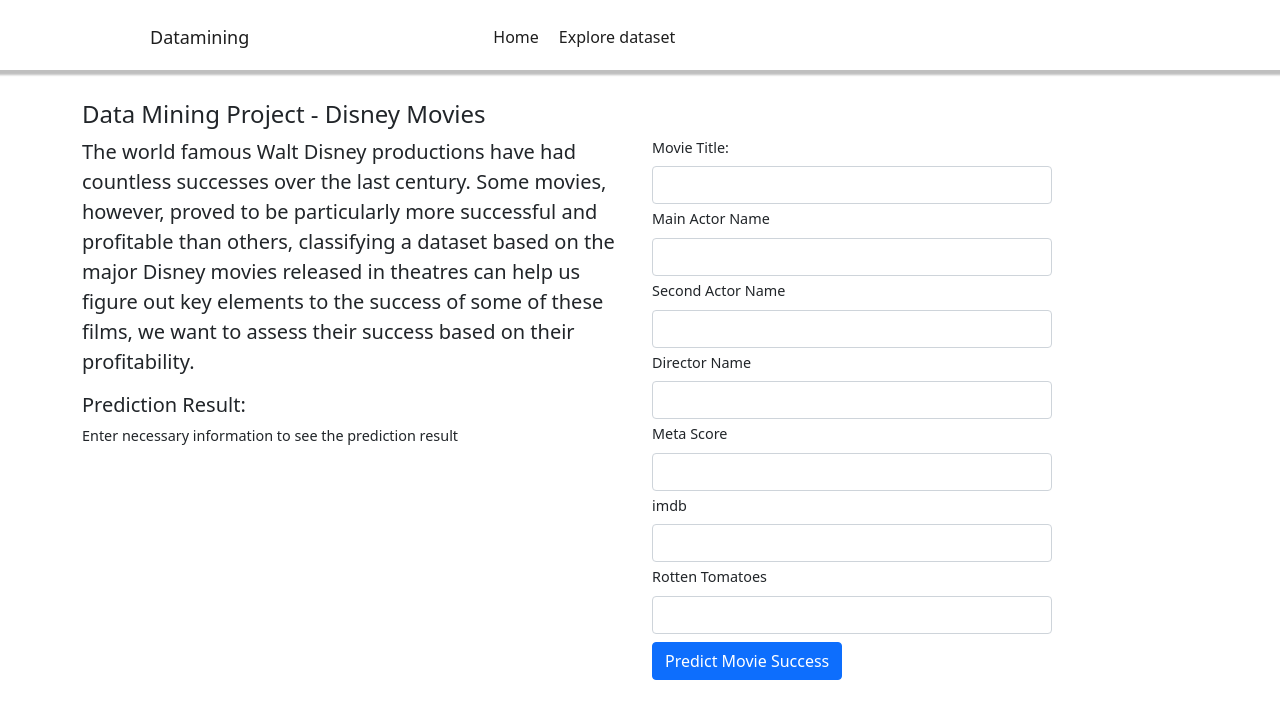
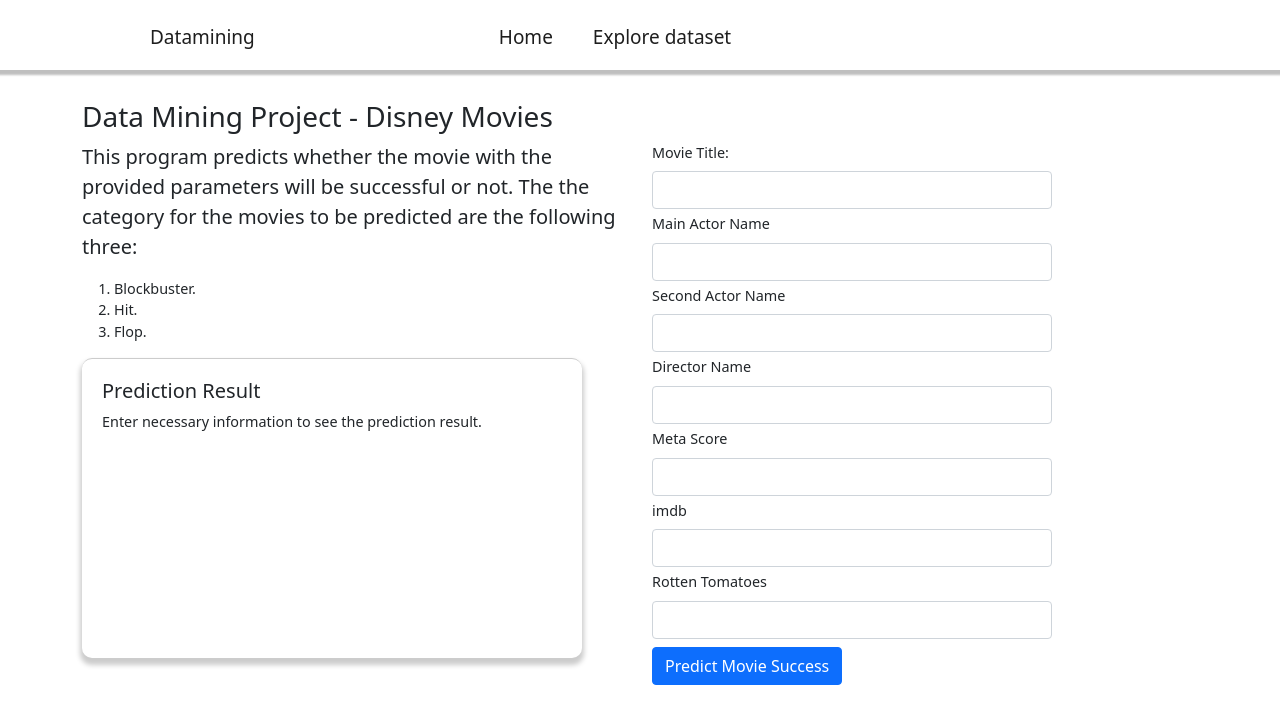
Before and after one commit to turinaf/Data-mining, a Django app: page / in a window 1280 px wide. Shown: the top 724 px of the page. Run offline with Django 4.2, Linux system fonts and the light colour scheme; parts of the project's set-up code (start-up, migrations or seed data) failed here and were passed over; some libraries are stand-ins or nearby versions.

Commit message:
We update & data summary

```diff
--- a/webapp/movie_class/static/css/style.css
+++ b/webapp/movie_class/static/css/style.css
@@ -1,10 +1,13 @@
 
 .nav-menu{
+    top: 0;
     display:  flex;
     width: 100%;
     background-color: #fff;
     height: 70px;
     box-shadow: 0 3px  2px 2px #bfbfbf;
+    position: fixed;
+    z-index: 3;
 }
 .logo{
     display: block;
@@ -14,7 +17,7 @@
 .logo p a{
   text-decoration: none;
   line-height: 70px;
-  font-size: 18px;
+  font-size: 19px;
   color: #1e1e1e;
 }
 .nav-menu ul{
@@ -26,37 +29,56 @@
 .nav-menu ul li{
     display: block;
     padding: 2px 10px;
+    margin-right: 20px;
+}
+.nav-menu ul li:hover{
+    border-bottom: #1e1e1e solid 2px;
 }
 .nav-menu ul li a{
     line-height: 70px;
     text-decoration: none;
     color: #1e1e1e;
-    font-size: 18;
+    font-size: 19px;
 }
 .container{
-    margin-top: 30px;
+    margin-top: 100px;
     font-size: 0.9rem;
 }
 
-/* .main-p{
-    font-size: 11px !important;
+/* #containerbg{
+    background-image: linear-gradient(rgba(0, 0, 0, 0.6),rgba(0, 0, 0, 0.6));
+    background-position: center;
+    background-size: cover;
+    background-repeat: no-repeat;
 } */
 .form-container form{
     width: 400px;
 }
-.result_container{
-    /* display: none; */
-}
-.disp-none{
-    display: none;
-}
+
+
 /* Data Explore page styling */
-.data-table{
+.dataset-page{
     display: block;
     margin: 0 auto;
     width: 80%;
-    height: 50vh;
+    justify-content: center;
+}
+h4{
+    padding: 20px;
+    margin-bottom: 10px;
+}
+.table-header{
+  padding: 10px;
+  margin-bottom: 10px;
+}
+.data-table{
+    width: 100%;
+    height: 300px;
+    margin-bottom: 20px;
     overflow: scroll;
+    background-color: #303841;
+    color: #fff;
+    font-family: 'Lucida Sans', 'Lucida Sans Regular', 'Lucida Grande', 'Lucida Sans Unicode', Geneva, Verdana, sans-serif;
 }
 
 .data-table table{
@@ -69,3 +91,22 @@
     border:  1px solid #ccc;
     font-size: 12px;
 }
+
+.result_div{
+    display: block;
+    box-shadow: 0px 5px 5px 2px #ccc;
+    border-radius: 10px;
+    width: 500px;
+    padding: 20px;
+    min-height: 300px;
+    border-top: 1px solid #ccc;
+}
+
+.summary{
+    padding: 20px;
+    margin-bottom: 10px;
+    width: 100%;
+    height: fit-content;
+    background-color: #373737;
+    color: #fff;
+}
--- a/webapp/movie_class/templates/movie_class/home.html
+++ b/webapp/movie_class/templates/movie_class/home.html
@@ -4,19 +4,51 @@
 
 {% block content %}
 
-<h4>Data Mining Project -  Disney Movies</h4>
+<h3>Data Mining Project -  Disney Movies</h3>
 <div class="row">
     <div class="col-md-6 main-p">
-        <p class="lead">The world famous Walt Disney productions have had countless successes over the last century. Some movies, however, proved to be particularly more successful and profitable than others, classifying a dataset based on the major Disney movies released in theatres can help us figure out key elements to the success of some of these films, we want to assess their success based on their profitability.
+        <p class="lead">
+            This program predicts whether the movie with the provided parameters will be successful or not.
+            The the category for the movies to be predicted are the following three:
+            <ol>
+                <li>Blockbuster.</li>
+                <li>Hit.</li>
+                <li>Flop.</li>
+            </ol>
         </p>
         <div class="result_div">
-            <h5 class="">Prediction Result:</h5>
-            <p >Enter necessary information to see the prediction result</p>
-        {% if result != null %}
-
-            <h5>Movie Title: {{title}}</h5>
-            <p>Prediction Result: {{result}}</p>
-            <p>Explanation: Lorem ipsum dolor sit amet consectetur adipisicing elit. Quaerat veritatis iste aperiam voluptatum ducimus commodi natus quae numquam nihil adipisci doloremque consequatur voluptas impedit, saepe inventore doloribus. Fugit, hic asperiores.</p>
+            <h5 class="">Prediction Result</h5>
+            <p >Enter necessary information to see the prediction result.</p>
+           {% if result != null %}
+             <h6>The information you provided: </h6>
+             <div style="padding: 2px; margin-bottom: 20px; ">
+             <table >
+                <thead>
+                    <tr>
+                        <th>Title</th>
+                        <th>Director</th>
+                        <th>Main Actor</th>
+                        <th>Second actor</th>
+                        <th>Metatcore</th>
+                        <th>imdb</th>
+                        <th>Rotten tomatoes</th>
+                    </tr>
+                </thead>
+                <tbody>
+                    <tr>
+                        <td>{{title}}</td>
+                        <td>{{director}}</td>
+                        <td>{{m_actor}}</td>
+                        <td>{{s_actor}}</td>
+                        <td>{{metascore}}</td>
+                        <td>{{imdb}}</td>
+                        <td>{{rotten_tomatoes}}</td>
+                    </tr>
+                </tbody>
+             </table>
+            </div>
+            <p> <Strong>Prediction Result: </Strong> {{result}}</p>
+            <p><strong>Explanation: </strong>{{explanation}}.</p>
 
         {% endif %}
        </div>
--- a/webapp/movie_class/urls.py
+++ b/webapp/movie_class/urls.py
@@ -4,5 +4,6 @@
 
 urlpatterns = [
     path('', views.home, name='home'),
-    path('dataset', views.exploreDataset, name="dataset")
+    path('dataset', views.exploreDataset, name="dataset"),
+    path('result', views.result, name="result")
 ]
--- a/webapp/movie_class/views.py
+++ b/webapp/movie_class/views.py
@@ -1,5 +1,6 @@
+from os import O_SHORT_LIVED
 import re
-from django.shortcuts import render
+from django.shortcuts import render, redirect
 import pandas as pd
 import pickle
 # Create your views here.
@@ -31,15 +32,37 @@
         # print("Prediction result: ", prediction[0])
         if prediction[0] == 0:
             result = "Blockbuster"
+            explanation = "The movie si successful"
         elif prediction[0] == 1:
             result = "Flop"
+            explanation = "The movie Lost i.e Box office is less than Budget"
         elif prediction[0] == 2:
             result = "Hit"
-        context = {'title': title, 'result': result, 'director':director_name}
+            explanation = "The movie has no profit"
+        context = {'title': title, 'director':director_name,
+                   'm_actor': main_actor, 's_actor': second_actor,
+                   'metascore': meta_score,
+                   'imdb': imdb, 'rotten_tomatoes': rotten_tomatoes,
+                   'result': result, 'explanation': explanation }
+        # redirect('result', context)
     return render(request, 'movie_class/home.html', context)
 
+def result(request):
+    return render(request, 'movie_class/result.html')
+
 def exploreDataset(request):
+    df1 = pd. read_csv('movie_class\static\data\disney_movies.csv')
+    ori_dataset = df1.drop('Unnamed: 0', axis=1, inplace=True)
+    ori_dataset = df1.to_html()
+    o_summary = df1.describe(include=['int', 'float'])
+    o_summary = o_summary.to_html()
     df = pd.read_csv('movie_class\static\data\labelled_movie_dataset.csv')
-    to_html = df.to_html(index=False, justify='start')
-    context = {'data': to_html}
+    df = df.sort_values(by=['Budget', 'Box_office'], ascending=False)
+    p_summary = df.describe(include=['int', 'float'])
+    p_summary = p_summary.to_html()
+    cat_count = df['Category'].value_counts()
+    cat_count = cat_count.to_frame()
+    cat_count = cat_count.to_html(header=False)
+    to_html = df.to_html( justify='start')
+    context = {'original': ori_dataset,'o_summary': o_summary, 'data': to_html, 'p_summary': p_summary, 'cat_count': cat_count}
     return render(request, 'movie_class/explore_dataset.html', context)
--- a/webapp/templates/index.html
+++ b/webapp/templates/index.html
@@ -15,7 +15,9 @@
 <body>
     {% include 'nav.html' %}
 
-    <div class="container">
+    <div id="containerbg" class="container">
+        <!-- style="background-image: url({% static "imgs/disney.jpg" %});" -->
+
     {% block content %}
 
 
```
Also changed, not shown: webapp/movie_class/templates/movie_class/explore_dataset.html (+36 -3 lines), webapp/movie_class/templates/movie_class/result.html (+15 -9 lines), webapp/movie_class/static/data/disney_movies.csv (added).
